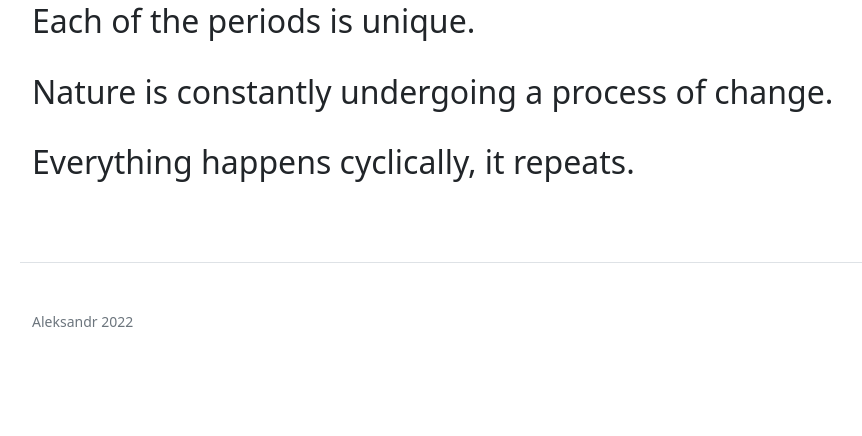
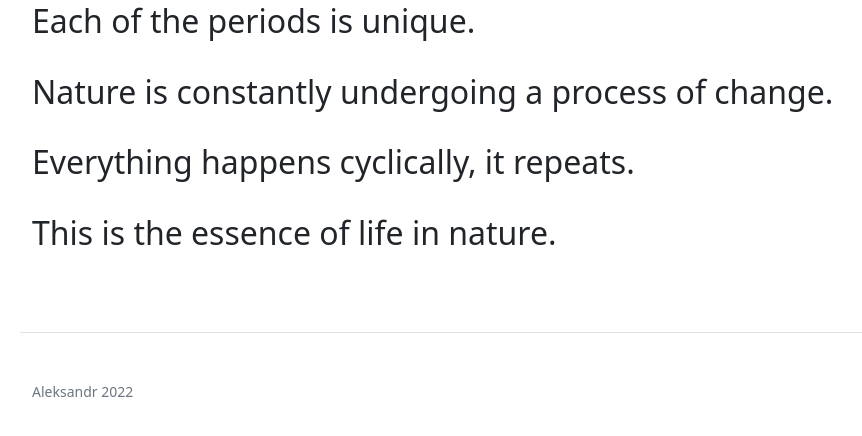
Before and after one commit to Zemlianik/Zemlianik---seasons, a Flask app: page / in a window 1280 px wide. Shown: the part 219-655 px from the top of the page, without its empty margins (50-912 px from the left). Run offline with Flask 2, Linux system fonts and the light colour scheme.

Commit message:
пятая запись

```diff
--- a/templates/base.html
+++ b/templates/base.html
@@ -33,6 +33,7 @@
         <h2>Each of the periods is unique.</h2><br>
         <h2>Nature is constantly undergoing a process of change.</h2><br>
         <h2>Everything happens cyclically, it repeats.</h2><br>
+        <h2>This is the essence of life in nature.</h2><br>
     </div>
 </body>
     <footer class="container pt-4 my-md-5 pt-md-5 border-top">
```
